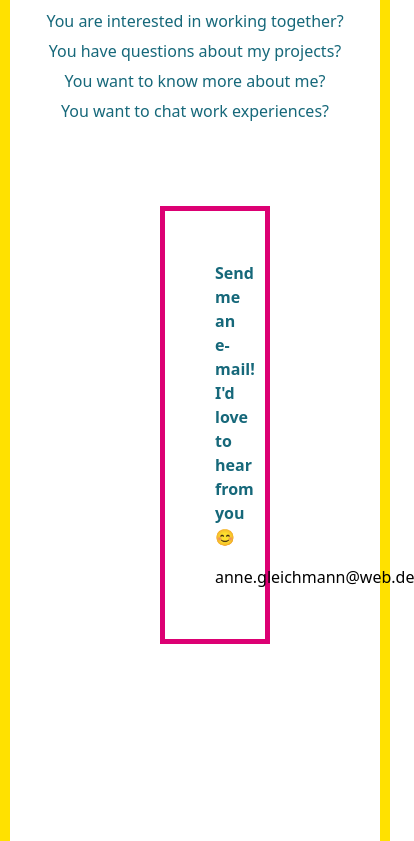
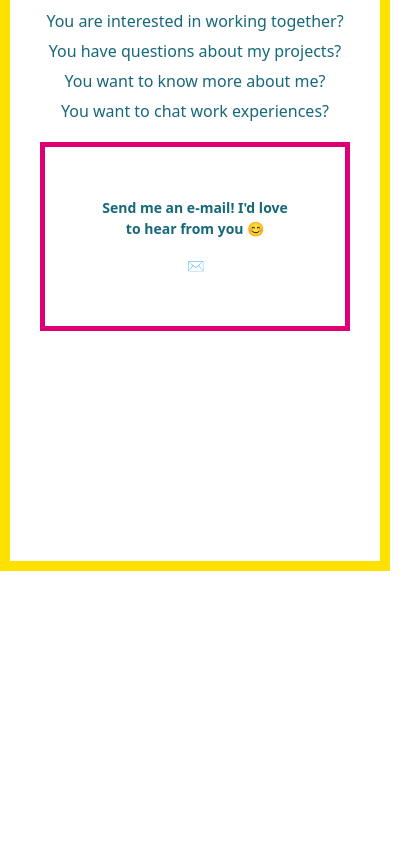
Before and after one commit to annegleichmann/projectportfolio, a plain HTML site: page contact.html in a window 390 px wide. Shown: the part 524-1365 px from the top of the page, 414 px wide, since content can reach past the window. After the commit the page ends 1095 px from the top, so only its background shows below. Drawn offline with nearby package versions, Linux system fonts and the light colour scheme; a web font is replaced by a local one.

Commit message:
checked responsiveness and added last touches to the pages

```diff
--- a/contact.html
+++ b/contact.html
@@ -78,7 +78,9 @@
                     <div class="mail-me">
                       <strong>Send me an e-mail! I'd love to hear from you 😊</strong>
                     </p>
-                    <a href="mailto:anne.gleichmann@web.de" target="_blank">anne.gleichmann@web.de</a>
+                    <a href="mailto:anne.gleichmann@web.de" class="d-none d-lg-block" target="_blank">anne.gleichmann@web.de</a>
+                    <a href="mailto:anne.gleichmann@web.de" class="d-block d-lg-none" target="_blank">✉️</a>
+
 
             </div>
 
--- a/src/styles.css
+++ b/src/styles.css
@@ -60,10 +60,6 @@ nav a {
 
 nav a:hover {
   color: var(--branding-secondary-color);
-}
-
-nav li:active {
-  color: var(--branding-tertiary-color);
 }
 
 .frontpage {
@@ -265,4 +261,9 @@ footer .social-links a:hover {
   .selfie {
     margin-top: 20px;
   }
+
+  .mail-me {
+    font-size: 14px;
+    margin: 10px;
+  }
 }
```
